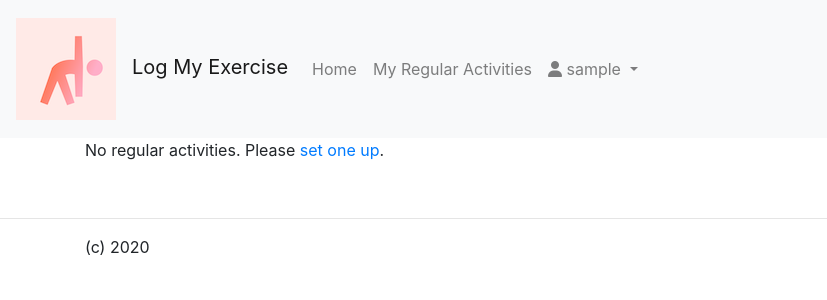
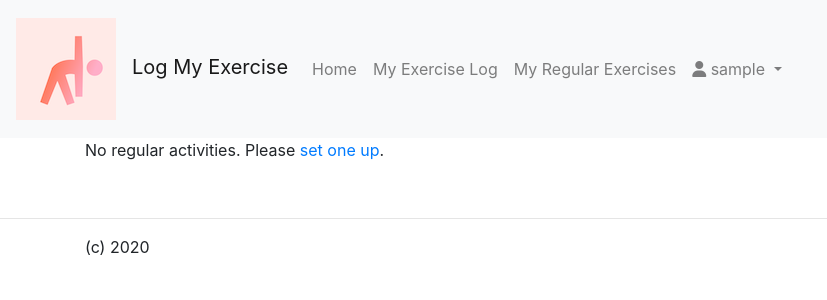
Before and after one commit to ErinClaudio/log-my-exercise, a Flask app: page / in a window 1280 px wide. Shown: the top 300 px of the page, without its empty margins (0-827 px from the left). Run offline with Flask 2, Linux system fonts and the light colour scheme; the visitor is signed in with stand-in values (Sample User, id 1); data comes from the database, SQL or seed files in the repository; data that the repository does not hold is empty; parts of the project's set-up code (start-up, migrations or seed data) failed here and were passed over; some libraries are stand-ins or nearby versions.

Commit message:
added view log

```diff
--- a/app/main/routes.py
+++ b/app/main/routes.py
@@ -5,11 +5,15 @@ from flask import render_template, flash, redirect, url_for
 from flask import request
 from flask_login import current_user, login_required
 
+from sqlalchemy import desc
+
 from app import db
 from app.main import bp
 
 from app.main.forms import ActivityForm, EditProfileForm
 from app.models import Activity, RegularActivity, User
+
+ACTIVITIES_LOOKUP = {1: 'Workout', 2: 'Yoga'}
 
 
 @bp.before_request
@@ -67,7 +71,6 @@ def edit_profile():
 @bp.route('/regular_activities', methods=['GET', 'POST'])
 @login_required
 def regular_activities():
-    ACTIVITIES_LOOKUP = {1: 'Workout', 2: 'Yoga'}
     activities = RegularActivity.query.filter_by(user_id=current_user.get_id()).all()
     return render_template('activity/regularactivities.html', user=user, regular_activities=activities,
                            activities_lookup=ACTIVITIES_LOOKUP)
@@ -140,3 +143,13 @@ def log_activity(activity_id):
     else:
         flash('Error: Activity does not exist')
     return redirect(url_for('main.index'))
+
+
+@bp.route('/exercise_log', methods=['GET'])
+@login_required
+def exercise_log():
+    activities = Activity.query.filter_by(user_id=current_user.get_id()).order_by(desc(Activity.timestamp))
+
+    return render_template('activity/view_log.html',
+                           user=user, activities=activities,
+                           activities_lookup=ACTIVITIES_LOOKUP, title="View Exercise Log")
--- a/app/templates/base.html
+++ b/app/templates/base.html
@@ -30,7 +30,10 @@
                 </li>
             {% else %}
                 <li class="nav-item">
-                    <a id="regular_activities_link" class="nav-link" href="{{ url_for('main.regular_activities') }}">My Regular Activities</a>
+                    <a id="my_log_link" class="nav-link" href="{{ url_for('main.exercise_log') }}">My Exercise Log</a>
+                </li>
+                <li class="nav-item">
+                    <a id="regular_activities_link" class="nav-link" href="{{ url_for('main.regular_activities') }}">My Regular Exercises</a>
                 </li>
                 <li class="nav-item dropdown">
                     <a class="nav-link dropdown-toggle" href="#" id="navbarDropdownMenuLink" data-toggle="dropdown"
```
Also changed, not shown: app/templates/activity/view_log.html (added, +28 -0 lines), app/tests/test_front_end.py (+11 -0 lines), app/tests/test_views.py (+5 -0 lines).
